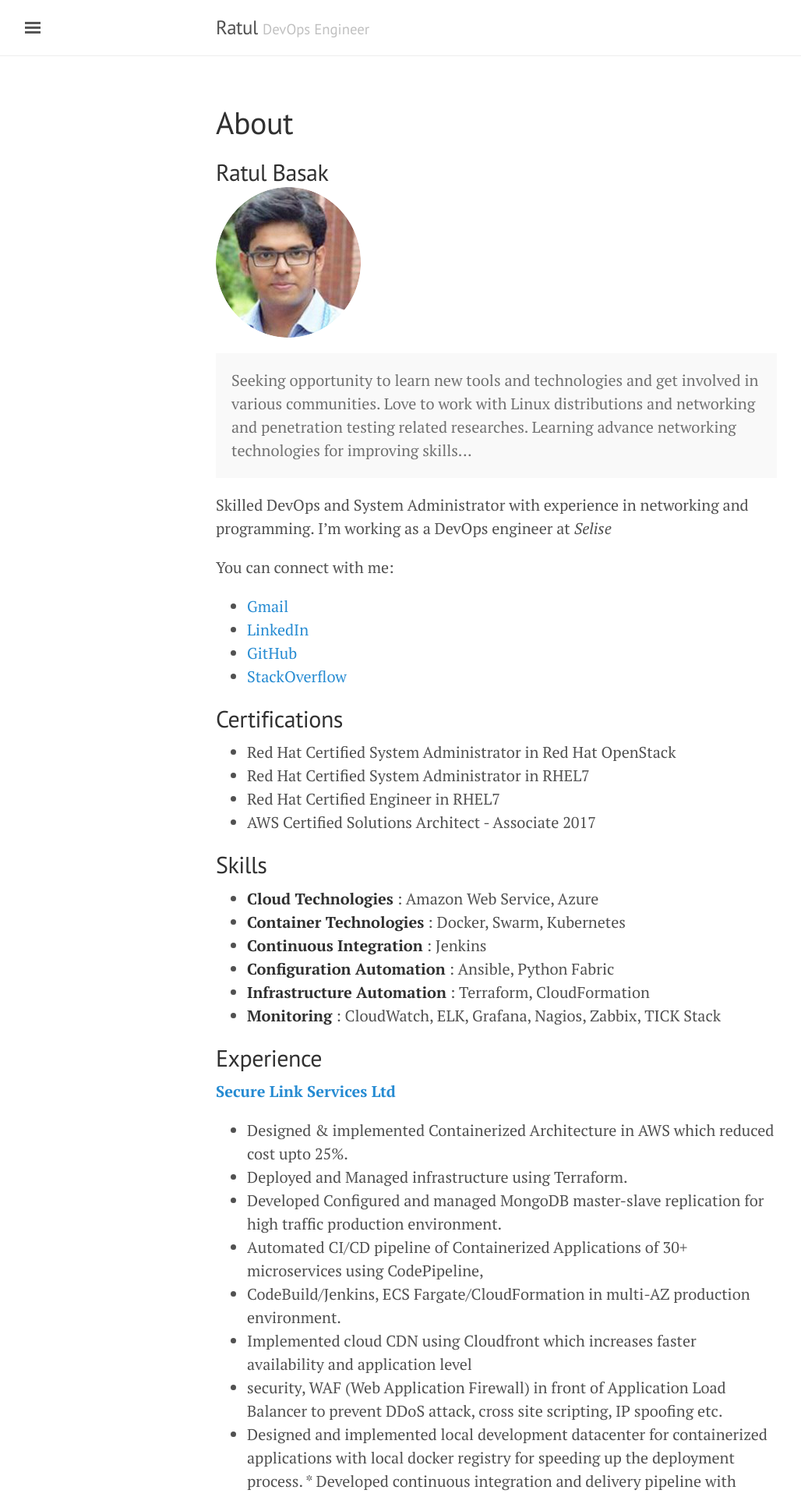
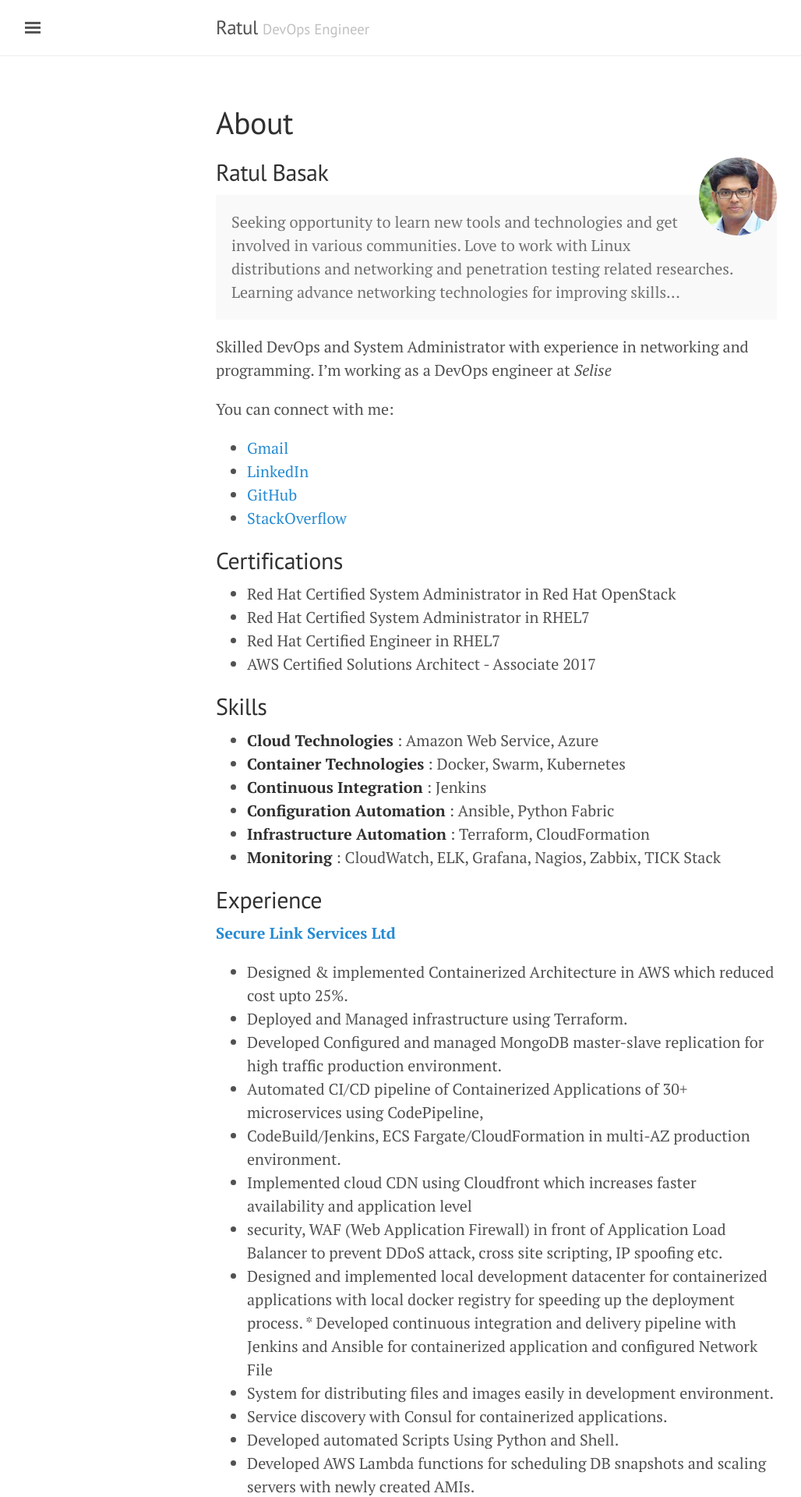
Before and after one commit to ratulbasak/ratulbasak.github.io, a Jekyll site: the page built from about.md, in a window 1280 px wide. Shown: the top 1920 px of the page at 78% size, without its empty margins (3-1031 px from the left). Built offline with Jekyll 4.4.1, drawn with Linux system fonts in a browser that asks for light colours.

Commit message:
adding pic

```diff
--- a/about.md
+++ b/about.md
@@ -3,7 +3,7 @@ layout: page
 title: About
 ---
 
-## Ratul Basak                           ![](/public/cutmypic.png)
+## Ratul Basak           <img align="right" width="100" height="100" src="{{ site.baseurl }}/public/cutmypic.png">
 
 <p class="message">
   Seeking opportunity to learn new tools and technologies and get involved in various communities. Love to work with Linux distributions and networking and penetration testing related researches. Learning advance networking technologies for improving skills...
```
